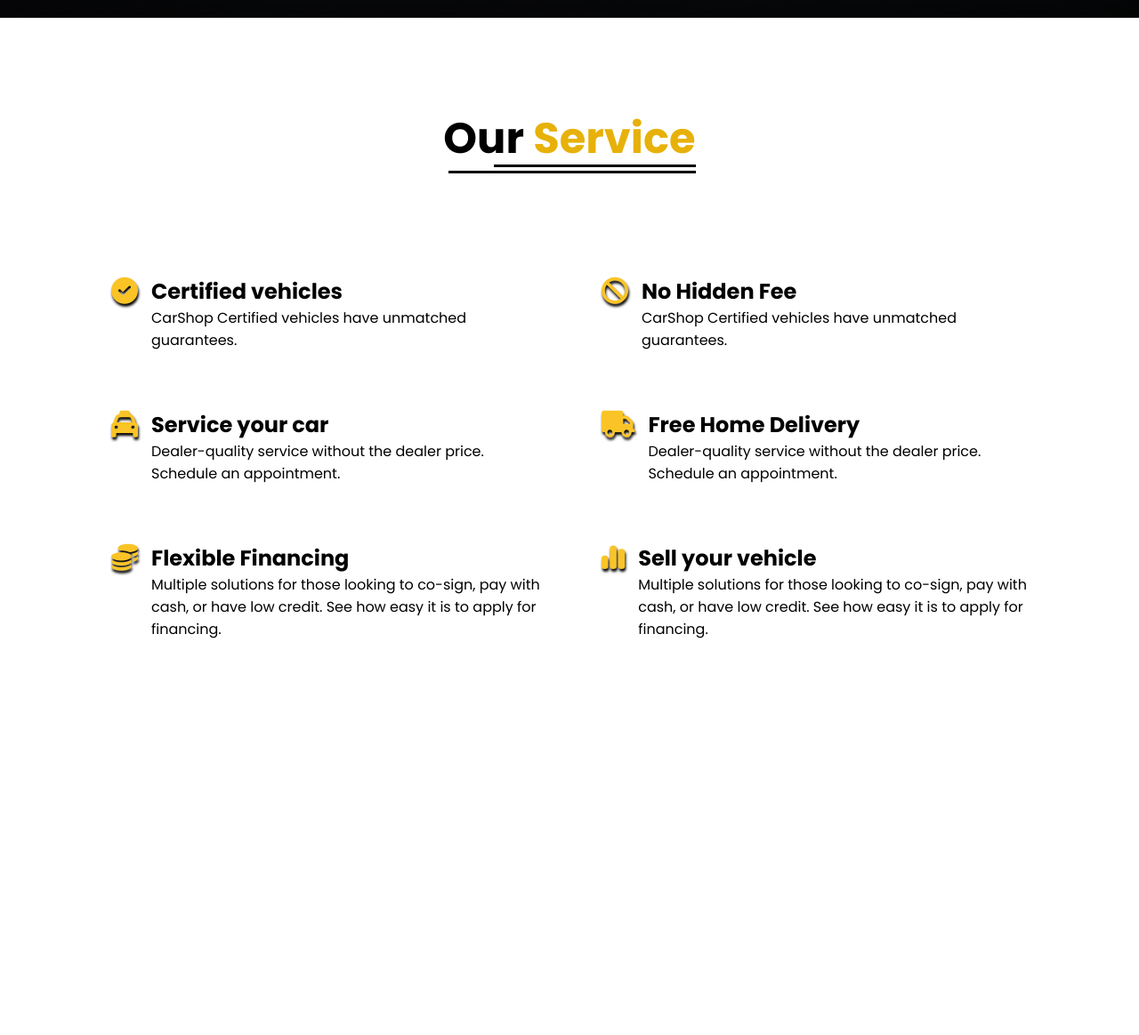
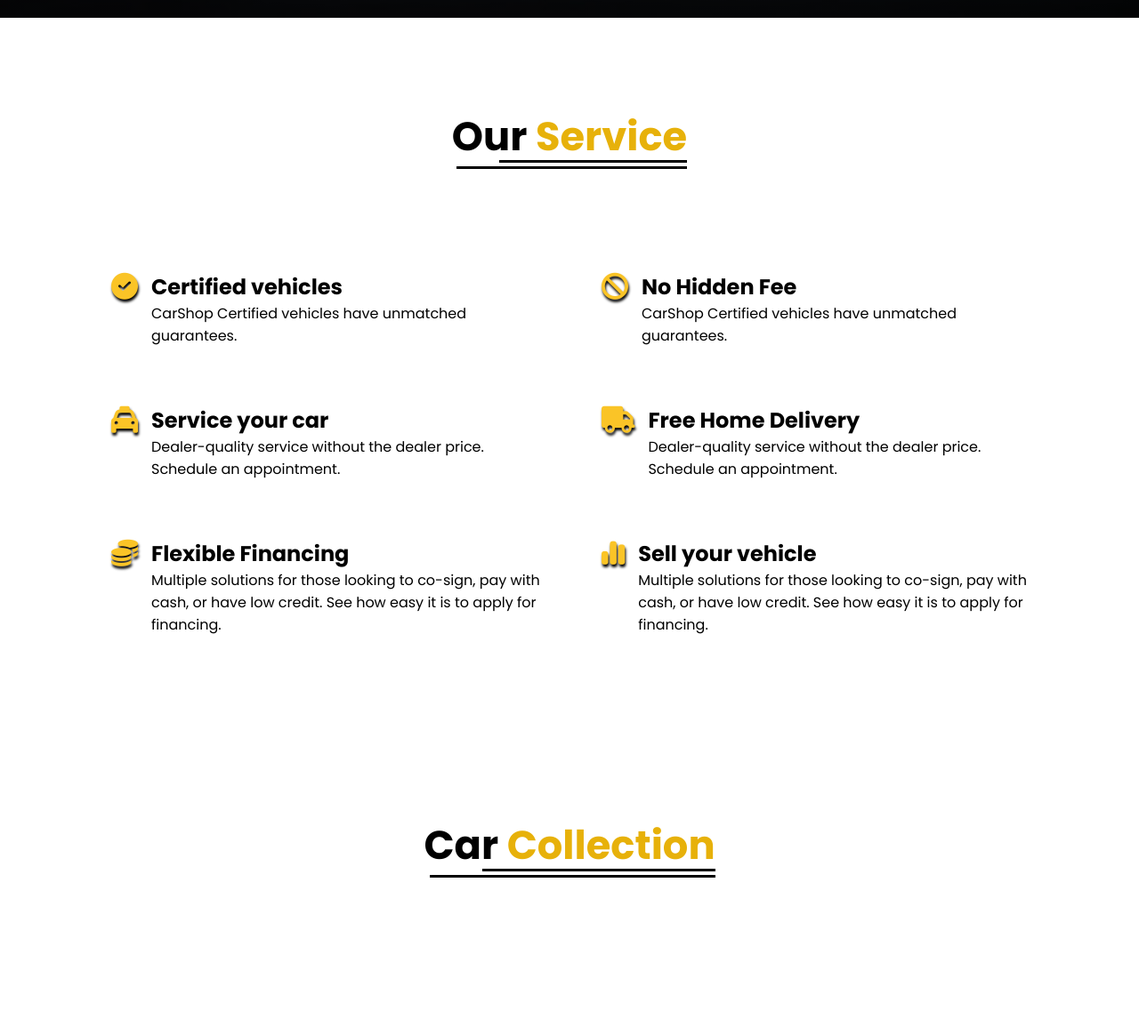
Before and after one commit to mrrakib5007/car-shop, a plain HTML site: page index.html in a window 1280 px wide. Shown: the part 780-1944 px from the top of the page at 89% size. Before the commit the page ends 1602 px from the top, so only its background shows below. Drawn offline with Linux system fonts and the light colour scheme.

Commit message:
Car Collection Section

```diff
--- a/index.html
+++ b/index.html
@@ -106,5 +106,12 @@
                 </div>
         </div>
    </section>
+
+   <!-- Car Collection Section  -->
+   <div class="car-collection-section">
+        <div class="service-header">
+            <h1>Car <span>Collection</span></h1>
+        </div>
+   </div>
 </body>
 </html>
--- a/style.css
+++ b/style.css
@@ -128,7 +128,7 @@
 }
 
 .service-header h1{
-    font-size: 3rem;
+    font-size: 2.8rem;
     text-align: center;
     margin-bottom: 80px;
     position: relative;
@@ -186,3 +186,11 @@
 .service-box .service-details {
     margin-top: 8px;
 }
+
+/* Car Collection Section  */
+
+.car-collection-section {
+    padding: 100px;
+    font-family: 'Poppins', sans-serif;
+    text-align: center;
+}
```
